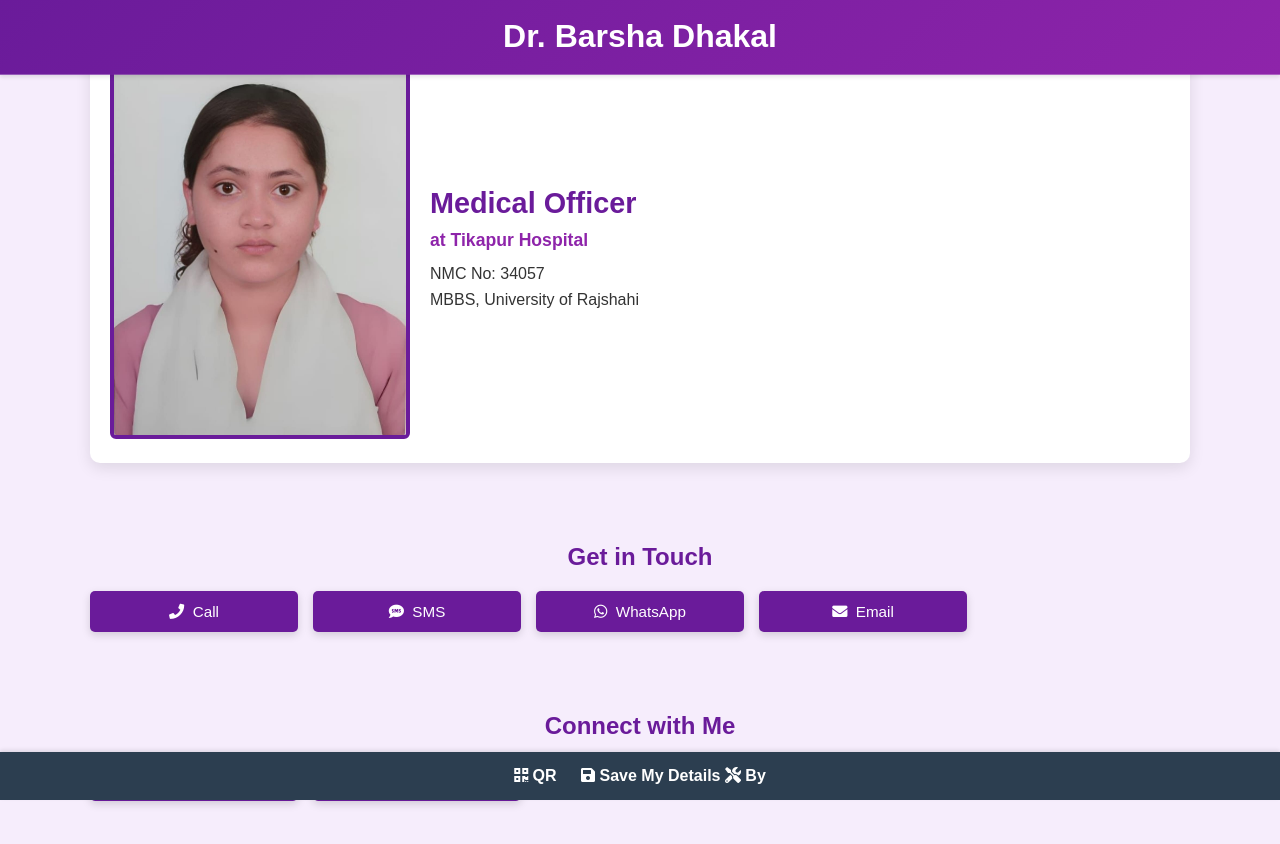
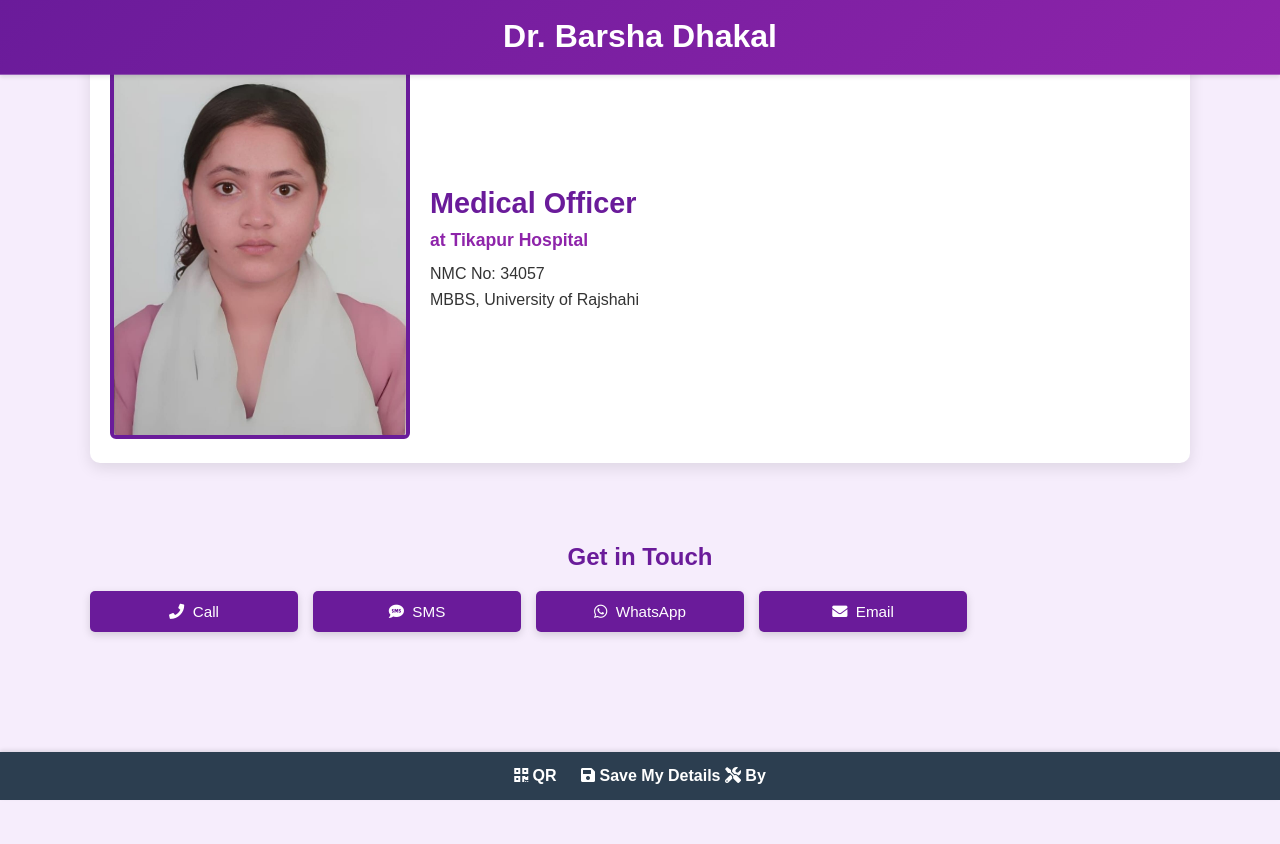
Before and after one commit to fitandfine/dr.barsha, a plain HTML site: page index.html in a window 1280 px wide. After the commit the page ends 812 px from the top, so only its background shows below. Drawn offline with Linux system fonts and the light colour scheme.

Commit message:
second commit with update

```diff
--- a/index.html
+++ b/index.html
@@ -338,26 +338,12 @@
         <i class="fab fa-whatsapp"></i>&nbsp; WhatsApp
       </a>
       <!-- You can change the email below if desired; or remove it if not needed -->
-      <a href="mailto:example@mail.com" class="btn">
+      <a href="mailto:barshadhakal53@gmail.com" class="btn">
         <i class="fas fa-envelope"></i>&nbsp; Email
       </a>
     </div>
   </div>
 
-  <!-- Buttons for Social Links (You can add more if needed) -->
-  <div class="btn-section">
-    <h2 style="text-align: center; color: #6a1b9a;">Connect with Me</h2>
-    <div class="btn-grid">
-      <!-- Sample placeholders for Instagram, Tiktok, etc.
-           Replace links with her actual social profiles if needed -->
-      <a href="https://www.instagram.com" class="btn">
-        <i class="fab fa-instagram"></i>&nbsp; Instagram
-      </a>
-      <a href="https://www.tiktok.com" class="btn">
-        <i class="fab fa-tiktok"></i>&nbsp; TikTok
-      </a>
-    </div>
-  </div>
 
   <!-- Spacer to prevent overlap with fixed footer on small screens -->
   <div class="spacer"></div>
```
